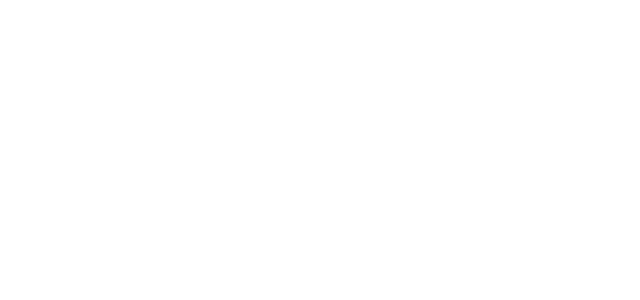
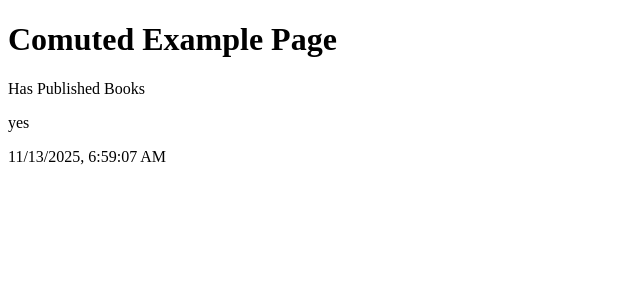
Before and after one commit to om-jasoliya91/vuedemo, a Vue app: page /computed in a window 1280 px wide. Before the commit this address had no page. Shown: the top 300 px of the page, without its empty margins (0-640 px from the left). Built offline with nearby package versions, Linux system fonts and the light colour scheme.

Commit message:
this is example of computed and how to use reactive and computed with object and time

```diff
--- /dev/null
+++ b/src/components/viewfile/ComputedView.vue
@@ -0,0 +1,37 @@
+<script setup>
+import { computed, reactive } from 'vue';
+
+const author = reactive({
+  name: 'om',
+  books: [
+    'vue 2- Advanced Guide',
+    'vue 3- Baic Guide',
+    'vue 4- The Mystery'
+  ]
+})
+// console.log(author.books.length > 0 ? 'yes' : 'No')
+
+const publishBookMessage = computed(() => {
+  return author.books.length > 0 ? 'yes' : 'No'
+})
+
+const now = computed(() => {
+  // return Date.now()
+  return new Date().toLocaleString()
+  // return new Date().toLocaleString()
+})
+</script>
+
+<template>
+  <h1>Comuted Example Page</h1>
+  <p>Has Published Books</p>
+
+  <!-- this is first method to display data -->
+  <!-- <span>{{ author.books.length > 0 ? 'yes' : 'No' }}</span> -->
+
+  <p>{{ publishBookMessage }}</p>
+
+  <p>{{ now }}</p>
+</template>
+
+<style scoped></style>
--- a/src/router/index.js
+++ b/src/router/index.js
@@ -2,11 +2,13 @@
 import HomeView from '@/components/viewfile/HomeView.vue'
 import AboutView from '@/components/viewfile/AboutView.vue'
 import WelcomeBack from '@/components/WelcomeBack.vue'
+import ComputedView from '@/components/viewfile/ComputedView.vue'
 
 const routes = [
   { path: '/', name: 'Welcome', component: WelcomeBack },
   { path: '/home', name: 'Home', component: HomeView },
   { path: '/about', name: 'About', component: AboutView },
+  { path: '/computed', name: 'Computed', component: ComputedView },
 ]
 
 const router = createRouter({
```
Also changed, not shown: src/components/practise/ComputedExample.vue (added, +9 -0 lines).
